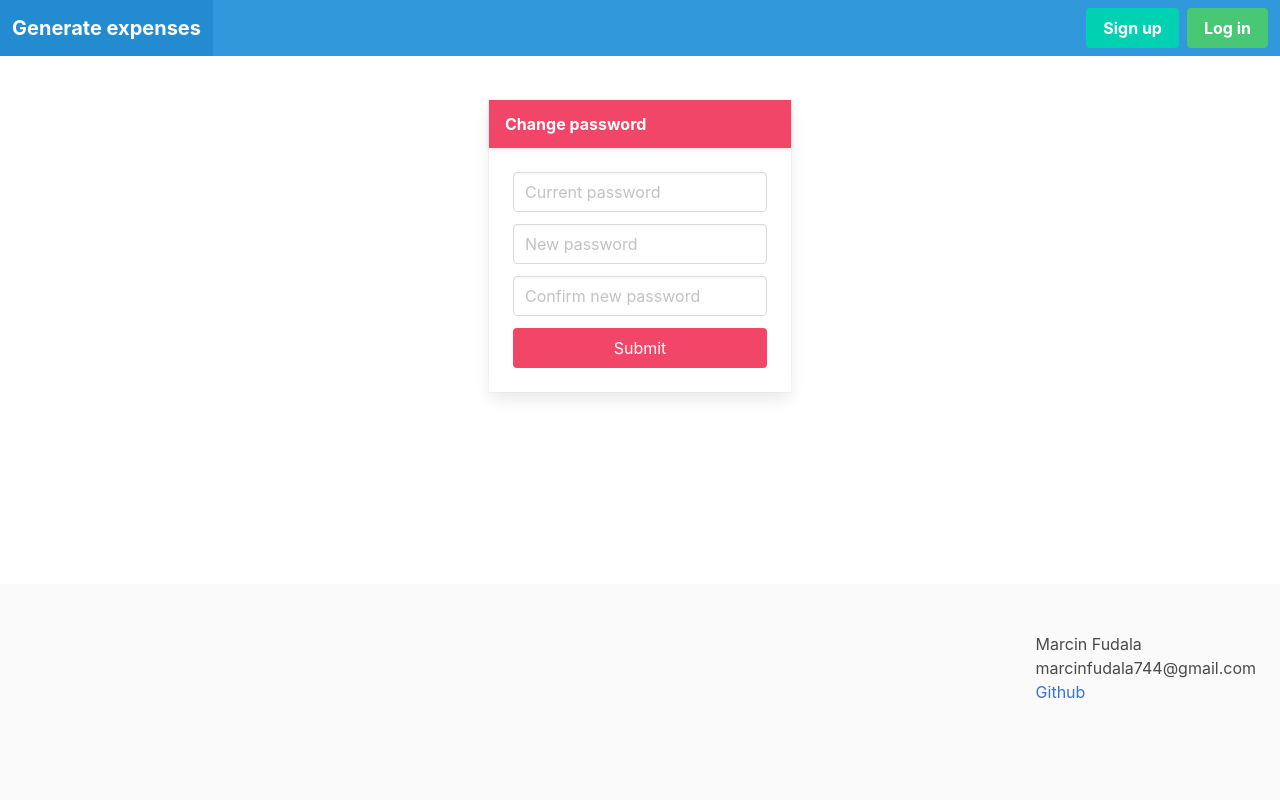
After one commit to nerko937/Generate_expenses, a Python web app: template project/users/templates/change_password.html in a window 1280 px wide. The commit adds this page. Run offline with Jinja, Linux system fonts and the light colour scheme; the template is opened without the code that fills it: most values are stand-ins (such as "Sample title", 1, 10 or a date in 2020); form fields are guessed from the names that the template uses.

Commit message:
added logged user actions on navbar - routes to change password and logout

```diff
--- a/project/templates/base.html
+++ b/project/templates/base.html
@@ -19,12 +19,21 @@
       <div class="navbar-end">
         <div class="navbar-item">
           <div class="buttons">
-          <a class="button is-primary" href="{{ url_for('users.register') }}">
-            <strong>Sign up</strong>
-          </a>
-          <a class="button is-success" href="{{ url_for('users.login') }}">
-            Log in
-          </a>
+            {% if current_user.is_authenticated %}
+              <a class="button is-light is-outlined" href="{{ url_for('users.change_password') }}">
+                Change password
+              </a>
+              <a class="button is-primary" href="{{ url_for('users.logout') }}">
+                <strong>Log out</strong>
+              </a>
+            {% else %}
+              <a class="button is-primary" href="{{ url_for('users.register') }}">
+                <strong>Sign up</strong>
+              </a>
+              <a class="button is-success" href="{{ url_for('users.login') }}">
+                <strong>Log in</strong>
+              </a>
+            {% endif %}
           </div>
         </div>
       </div>
--- /dev/null
+++ b/project/users/templates/change_password.html
@@ -0,0 +1,63 @@
+{% extends 'base.html' %}
+{% block content %}
+<div class="columns is-centered is-vcentered" id="login-field">
+  <div class="column is-one-quarter">
+      <div class="card">
+          <header class="card-header has-background-danger">
+            <p class="card-header-title has-text-white">
+              Change password
+            </p>
+            <!-- <a href="#" class="card-header-icon" aria-label="more options">
+              <span class="icon">
+                <i class="fas fa-angle-down" aria-hidden="true"></i>
+              </span>
+            </a> -->
+          </header>
+          <div class="card-content">
+            <form method="POST" action="">
+              {{ form.hidden_tag() }}
+              <div class="field">
+                <div class="control">
+                    {% if form.current_password.errors %}
+                      {{ form.current_password(class="input is-danger", placeholder="Current password") }}
+                      {% for error in form.current_password.errors %}
+                        <span class="has-text-danger">{{ error }}</span>
+                      {% endfor %}
+                    {% else %}
+                      {{ form.current_password(class="input", placeholder="Current password") }}
+                    {% endif %}
+                </div>
+              </div>
+              <div class="field">
+                <div class="control">
+                    {% if form.new_password.errors %}
+                      {{ form.new_password(class="input is-danger", placeholder="New password") }}
+                      {% for error in form.new_password.errors %}
+                        <span class="has-text-danger">{{ error }}</span>
+                      {% endfor %}
+                    {% else %}
+                      {{ form.new_password(class="input", placeholder="New password") }}
+                    {% endif %}
+                </div>
+              </div>
+              <div class="field">
+                <div class="control">
+                    {% if form.confirm_new_password.errors %}
+                      {{ form.confirm_new_password(class="input is-danger",
+                      placeholder="Confirm new password") }}
+                      {% for error in form.confirm_new_password.errors %}
+                        <span class="has-text-danger">{{ error }}</span>
+                      {% endfor %}
+                    {% else %}
+                      {{ form.confirm_new_password(class="input", placeholder="Confirm new password") }}
+                    {% endif %}
+                </div>
+              </div>
+              {{ form.submit(class="button is-danger is-fullwidth") }}
+            </form>
+          </div>
+        </div>
+  </div>
+</div>
+
+{% endblock content %}
```
Also changed, not shown: project/users/forms.py (+13 -7 lines), project/users/routes.py (+26 -5 lines).
